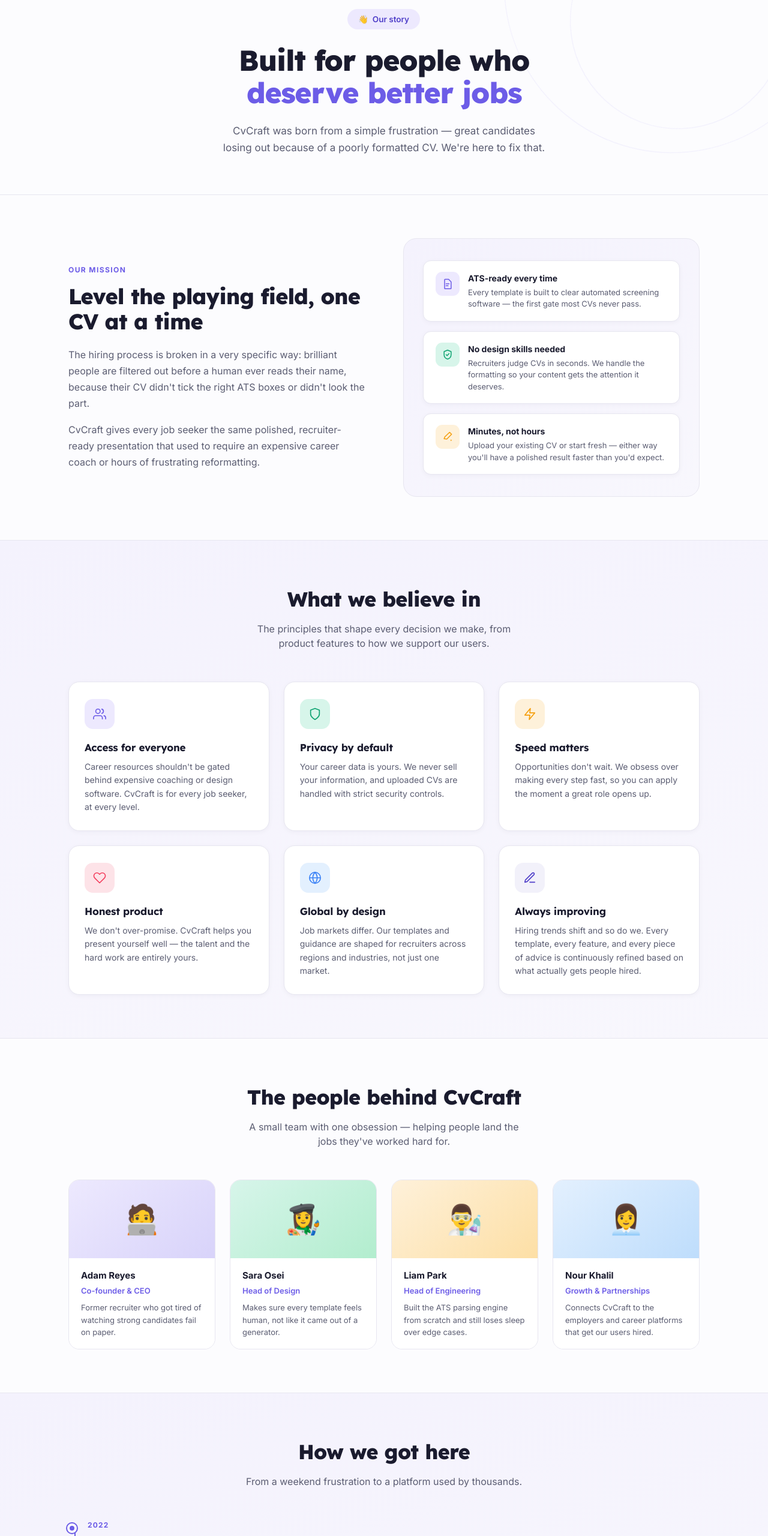
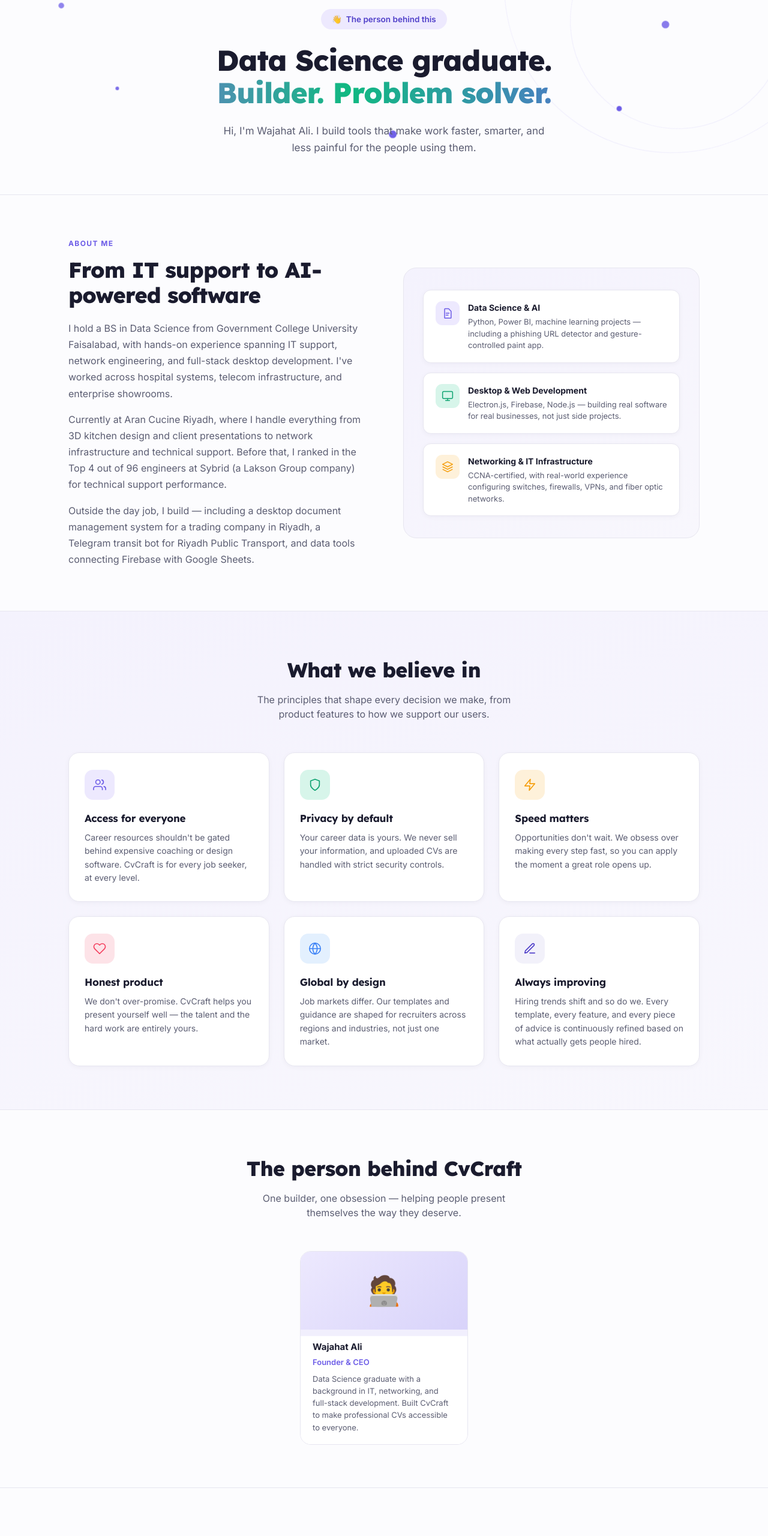
Before and after one commit to wajuayaan-ui/cvcraft, a website: page public/about.html in a window 1280 px wide. Shown: the part 140-2700 px from the top of the page at 60% size. Drawn offline with Linux system fonts and the light colour scheme.

Commit message:
Update about.html

```diff
--- a/public/about.html
+++ b/public/about.html
@@ -34,6 +34,30 @@
   }
 
   html { scroll-behavior: smooth; }
+
+  /* ───────── Dark Mode ───────── */
+  html.dark {
+    --ink: #EEEDF8;
+    --ink-soft: #A8A6C0;
+    --ink-faint: #6B6985;
+    --line: #2E2D42;
+    --bg: #13121F;
+    --panel-violet: #1C1A2E;
+    --panel-emerald: #111E1A;
+  }
+  html.dark body { background: var(--bg); }
+  html.dark .nav { background: rgba(19,18,31,0.92); }
+  html.dark .brand-mark { box-shadow: 0 4px 12px rgba(108,92,231,0.5); }
+  html.dark .mv-card,
+  html.dark .value-card,
+  html.dark .team-info { background: #1C1A2E; border-color: var(--line); }
+  html.dark .mission-visual { background: linear-gradient(140deg, #1C1A2E 0%, #18172A 100%); }
+  html.dark .values-section { background: linear-gradient(160deg, #1A1829 0%, #15141F 100%); }
+  html.dark .cta-section { border-color: var(--line); }
+  html.dark .footer { border-color: var(--line); }
+  html.dark .theme-btn { background: #2A2840; color: var(--ink-soft); }
+  html.dark .theme-btn:hover { background: #332F55; }
+  html.dark .tl-dot { background: #13121F; }
 
   body {
     font-family: 'Inter', system-ui, sans-serif;
@@ -76,6 +100,62 @@
     0% { background-position: -200% center; }
     100% { background-position: 200% center; }
   }
+  @keyframes gradientShift {
+    0%, 100% { background-position: 0% 50%; }
+    50% { background-position: 100% 50%; }
+  }
+  @keyframes avatarPulse {
+    0%, 100% { box-shadow: 0 0 0 0 rgba(108,92,231,0.4); }
+    50% { box-shadow: 0 0 0 14px rgba(108,92,231,0); }
+  }
+  @keyframes floatParticle {
+    0% { transform: translateY(0) translateX(0) scale(1); opacity: 0.7; }
+    33% { transform: translateY(-30px) translateX(12px) scale(1.1); opacity: 1; }
+    66% { transform: translateY(-18px) translateX(-10px) scale(0.9); opacity: 0.8; }
+    100% { transform: translateY(0) translateX(0) scale(1); opacity: 0.7; }
+  }
+  @keyframes borderGlow {
+    0%, 100% { border-color: rgba(108,92,231,0.2); }
+    50% { border-color: rgba(108,92,231,0.6); }
+  }
+  @keyframes countUp {
+    from { opacity: 0; transform: translateY(10px); }
+    to   { opacity: 1; transform: translateY(0); }
+  }
+
+  /* ───────── Animated accent text ───────── */
+  .accent {
+    background: linear-gradient(90deg, #6C5CE7, #A855F7, #10B981, #6C5CE7);
+    background-size: 300% 300%;
+    -webkit-background-clip: text;
+    -webkit-text-fill-color: transparent;
+    background-clip: text;
+    animation: gradientShift 4s ease infinite;
+  }
+
+  /* ───────── Hero particles ───────── */
+  .hero-particles { position: absolute; inset: 0; pointer-events: none; overflow: hidden; }
+  .particle {
+    position: absolute; border-radius: 50%;
+    background: var(--indigo); opacity: 0.18;
+  }
+  .p1 { width:10px; height:10px; top:20%; left:8%;  animation: floatParticle 6s ease-in-out infinite; }
+  .p2 { width:6px;  height:6px;  top:60%; left:15%; animation: floatParticle 8s ease-in-out infinite 1s; }
+  .p3 { width:14px; height:14px; top:30%; right:12%;animation: floatParticle 7s ease-in-out infinite 0.5s; }
+  .p4 { width:8px;  height:8px;  top:70%; right:20%;animation: floatParticle 9s ease-in-out infinite 2s; }
+  .p5 { width:5px;  height:5px;  top:15%; left:45%; animation: floatParticle 5s ease-in-out infinite 1.5s; }
+  .p6 { width:12px; height:12px; top:80%; left:50%; animation: floatParticle 10s ease-in-out infinite 0.8s; }
+
+  /* ───────── Team avatar pulse ───────── */
+  .team-avatar { animation: avatarPulse 3s ease-in-out infinite; }
+
+  /* ───────── mv-card staggered entrance ───────── */
+  .mv-card { animation: fadeUp 0.5s cubic-bezier(.16,.8,.3,1) both; }
+  .mv-card:nth-child(2) { animation-delay: 0.12s; }
+  .mv-card:nth-child(3) { animation-delay: 0.24s; }
+
+  /* ───────── Team card entrance ───────── */
+  .team-card { animation: popIn 0.6s cubic-bezier(.16,.8,.3,1) both 0.2s; }
 
   .reveal {
     opacity: 0;
@@ -272,9 +352,9 @@
     background: #fff; border-radius: 18px; padding: 28px 26px;
     border: 1px solid var(--line);
     box-shadow: 0 2px 8px rgba(26,27,46,0.04);
-    transition: transform 0.3s cubic-bezier(.16,.8,.3,1), box-shadow 0.3s;
+    transition: transform 0.3s cubic-bezier(.16,.8,.3,1), box-shadow 0.3s, border-color 0.3s;
   }
-  .value-card:hover { transform: translateY(-5px); box-shadow: 0 16px 36px -12px rgba(26,27,46,0.14); }
+  .value-card:hover { transform: translateY(-5px); box-shadow: 0 16px 36px -12px rgba(108,92,231,0.22); border-color: rgba(108,92,231,0.4); }
   .val-icon {
     width: 50px; height: 50px; border-radius: 14px;
     display: flex; align-items: center; justify-content: center;
@@ -314,6 +394,7 @@
   .team-info h4 { font-size: 15px; font-weight: 700; color: var(--ink); margin-bottom: 4px; }
   .team-info .role { font-size: 13px; color: var(--indigo); font-weight: 600; margin-bottom: 8px; }
   .team-info p { font-size: 13px; color: var(--ink-soft); line-height: 1.55; }
+  .team-grid-solo { grid-template-columns: 280px; justify-content: center; }
 
   /* ───────── Timeline ───────── */
   .timeline-wrap { position: relative; margin-top: 52px; padding-left: 32px; }
@@ -409,7 +490,9 @@
 <nav class="nav">
   <a href="index.html" class="brand">
     <div class="brand-mark">
-      <svg width="20" height="20" viewBox="0 0 24 24" fill="none">
+      <img src="cvcraft-logo.png" alt="CvCraft" style="width:38px;height:38px;border-radius:11px;object-fit:cover;display:block;"
+        onerror="this.style.display='none';this.nextElementSibling.style.display='flex'">
+      <svg width="20" height="20" viewBox="0 0 24 24" fill="none" style="display:none">
         <path d="M6 2.5h8l5 5v13a1 1 0 0 1-1 1H6a1 1 0 0 1-1-1V3.5a1 1 0 0 1 1-1z" stroke="#fff" stroke-width="1.6" stroke-linejoin="round"/>
         <path d="M14 2.5v5h5" stroke="#fff" stroke-width="1.6" stroke-linejoin="round"/>
         <circle cx="10.5" cy="15.5" r="2.5" fill="#fff"/>
@@ -429,8 +512,6 @@
     <button class="theme-btn" id="theme-toggle" aria-label="Toggle theme" title="Toggle theme">
       <svg width="17" height="17" viewBox="0 0 24 24" fill="none"><circle cx="12" cy="12" r="4.5" stroke="currentColor" stroke-width="1.8"/><path d="M12 2.5v2.4M12 19.1v2.4M21.5 12h-2.4M4.9 12H2.5M18.5 5.5l-1.7 1.7M7.2 16.8l-1.7 1.7M18.5 18.5l-1.7-1.7M7.2 7.2L5.5 5.5" stroke="currentColor" stroke-width="1.8" stroke-linecap="round"/></svg>
     </button>
-    <button class="btn-login">Log in</button>
-    <button class="btn-signup">Sign up</button>
   </div>
 </nav>
 
@@ -438,19 +519,28 @@
 <section class="page-hero">
   <div class="hero-bg-ring ring-1"></div>
   <div class="hero-bg-ring ring-2"></div>
-  <div class="eyebrow"><span class="spark">👋</span> Our story</div>
-  <h1>Built for people who<br><span class="accent">deserve better jobs</span></h1>
-  <p>CvCraft was born from a simple frustration — great candidates losing out because of a poorly formatted CV. We're here to fix that.</p>
+  <div class="hero-particles">
+    <div class="particle p1"></div>
+    <div class="particle p2"></div>
+    <div class="particle p3"></div>
+    <div class="particle p4"></div>
+    <div class="particle p5"></div>
+    <div class="particle p6"></div>
+  </div>
+  <div class="eyebrow"><span class="spark">👋</span> The person behind this</div>
+  <h1>Data Science graduate.<br><span class="accent">Builder. Problem solver.</span></h1>
+  <p>Hi, I'm Wajahat Ali. I build tools that make work faster, smarter, and less painful for the people using them.</p>
 </section>
 
 <!-- ───────── Mission ───────── -->
 <div class="section">
   <div class="mission-grid">
     <div class="reveal">
-      <div class="mission-label">Our Mission</div>
-      <h2>Level the playing field, one CV at a time</h2>
-      <p>The hiring process is broken in a very specific way: brilliant people are filtered out before a human ever reads their name, because their CV didn't tick the right ATS boxes or didn't look the part.</p>
-      <p>CvCraft gives every job seeker the same polished, recruiter-ready presentation that used to require an expensive career coach or hours of frustrating reformatting.</p>
+      <div class="mission-label">About Me</div>
+      <h2>From IT support to AI-powered software</h2>
+      <p>I hold a BS in Data Science from Government College University Faisalabad, with hands-on experience spanning IT support, network engineering, and full-stack desktop development. I've worked across hospital systems, telecom infrastructure, and enterprise showrooms.</p>
+      <p>Currently at Aran Cucine Riyadh, where I handle everything from 3D kitchen design and client presentations to network infrastructure and technical support. Before that, I ranked in the Top 4 out of 96 engineers at Sybrid (a Lakson Group company) for technical support performance.</p>
+      <p>Outside the day job, I build — including a desktop document management system for a trading company in Riyadh, a Telegram transit bot for Riyadh Public Transport, and data tools connecting Firebase with Google Sheets.</p>
     </div>
     <div class="mission-visual reveal" style="transition-delay:0.12s">
       <div class="mv-card">
@@ -458,26 +548,26 @@
           <svg width="20" height="20" viewBox="0 0 24 24" fill="none"><path d="M7 3h7l5 5v13a1 1 0 0 1-1 1H7a1 1 0 0 1-1-1V4a1 1 0 0 1 1-1z" stroke="currentColor" stroke-width="1.8" stroke-linejoin="round"/><path d="M9 12h6M9 16h4" stroke="currentColor" stroke-width="1.8" stroke-linecap="round"/></svg>
         </div>
         <div class="mv-card-text">
-          <h4>ATS-ready every time</h4>
-          <p>Every template is built to clear automated screening software — the first gate most CVs never pass.</p>
+          <h4>Data Science & AI</h4>
+          <p>Python, Power BI, machine learning projects — including a phishing URL detector and gesture-controlled paint app.</p>
         </div>
       </div>
       <div class="mv-card">
         <div class="mv-icon e">
-          <svg width="20" height="20" viewBox="0 0 24 24" fill="none"><path d="M12 3l7 3v6c0 4.6-3 8-7 9-4-1-7-4.4-7-9V6l7-3z" stroke="currentColor" stroke-width="1.8" stroke-linejoin="round"/><path d="M9 12l2 2 4-4" stroke="currentColor" stroke-width="1.8" stroke-linecap="round" stroke-linejoin="round"/></svg>
+          <svg width="20" height="20" viewBox="0 0 24 24" fill="none"><rect x="2" y="3" width="20" height="14" rx="2" stroke="currentColor" stroke-width="1.8"/><path d="M8 21h8M12 17v4" stroke="currentColor" stroke-width="1.8" stroke-linecap="round"/></svg>
         </div>
         <div class="mv-card-text">
-          <h4>No design skills needed</h4>
-          <p>Recruiters judge CVs in seconds. We handle the formatting so your content gets the attention it deserves.</p>
+          <h4>Desktop & Web Development</h4>
+          <p>Electron.js, Firebase, Node.js — building real software for real businesses, not just side projects.</p>
         </div>
       </div>
       <div class="mv-card">
         <div class="mv-icon a">
-          <svg width="20" height="20" viewBox="0 0 24 24" fill="none"><path d="M5 16l1.5-4L16 3l4 4-9.5 9.5L5 16z" stroke="currentColor" stroke-width="1.8" stroke-linejoin="round"/><path d="M19 21l.6-1.6L21 19l-1.4-.6L19 17l-.6 1.4L17 19l1.4.6L19 21z" fill="currentColor"/></svg>
+          <svg width="20" height="20" viewBox="0 0 24 24" fill="none"><path d="M12 2L2 7l10 5 10-5-10-5zM2 17l10 5 10-5M2 12l10 5 10-5" stroke="currentColor" stroke-width="1.8" stroke-linejoin="round"/></svg>
         </div>
         <div class="mv-card-text">
-          <h4>Minutes, not hours</h4>
-          <p>Upload your existing CV or start fresh — either way you'll have a polished result faster than you'd expect.</p>
+          <h4>Networking & IT Infrastructure</h4>
+          <p>CCNA-certified, with real-world experience configuring switches, firewalls, VPNs, and fiber optic networks.</p>
         </div>
       </div>
     </div>
@@ -541,76 +631,16 @@
 <!-- ───────── Team ───────── -->
 <div class="section">
   <div class="section-header reveal">
-    <h2>The people behind CvCraft</h2>
-    <p>A small team with one obsession — helping people land the jobs they've worked hard for.</p>
+    <h2>The person behind CvCraft</h2>
+    <p>One builder, one obsession — helping people present themselves the way they deserve.</p>
   </div>
-  <div class="team-grid">
-    <div class="team-card reveal" style="transition-delay:0.05s">
+  <div class="team-grid team-grid-solo">
+    <div class="team-card reveal">
       <div class="team-avatar v">🧑‍💻</div>
       <div class="team-info">
-        <h4>Adam Reyes</h4>
-        <div class="role">Co-founder & CEO</div>
-        <p>Former recruiter who got tired of watching strong candidates fail on paper.</p>
-      </div>
-    </div>
-    <div class="team-card reveal" style="transition-delay:0.12s">
-      <div class="team-avatar e">👩‍🎨</div>
-      <div class="team-info">
-        <h4>Sara Osei</h4>
-        <div class="role">Head of Design</div>
-        <p>Makes sure every template feels human, not like it came out of a generator.</p>
-      </div>
-    </div>
-    <div class="team-card reveal" style="transition-delay:0.19s">
-      <div class="team-avatar a">👨‍🔬</div>
-      <div class="team-info">
-        <h4>Liam Park</h4>
-        <div class="role">Head of Engineering</div>
-        <p>Built the ATS parsing engine from scratch and still loses sleep over edge cases.</p>
-      </div>
-    </div>
-    <div class="team-card reveal" style="transition-delay:0.26s">
-      <div class="team-avatar s">👩‍💼</div>
-      <div class="team-info">
-        <h4>Nour Khalil</h4>
-        <div class="role">Growth & Partnerships</div>
-        <p>Connects CvCraft to the employers and career platforms that get our users hired.</p>
-      </div>
-    </div>
-  </div>
-</div>
-
-<!-- ───────── Story timeline ───────── -->
-<div class="values-section">
-  <div class="values-inner">
-    <div class="section-header reveal">
-      <h2>How we got here</h2>
-      <p>From a weekend frustration to a platform used by thousands.</p>
-    </div>
-    <div class="timeline-wrap">
-      <div class="tl-item reveal" style="transition-delay:0.05s">
-        <div class="tl-dot"><span></span></div>
-        <div class="tl-year">2022</div>
-        <h4>The frustration that started it</h4>
-        <p>Adam, after five years in recruitment, watches a brilliant candidate get auto-rejected because their CV used a table layout. He starts building a tool over a long weekend.</p>
-      </div>
-      <div class="tl-item reveal" style="transition-delay:0.15s">
-        <div class="tl-dot"><span></span></div>
-        <div class="tl-year">2023</div>
-        <h4>First 1,000 users</h4>
-        <p>A quiet beta launch. Word spreads through job-seeker communities. The team grows to four and the first proper ATS-optimised templates ship.</p>
-      </div>
-      <div class="tl-item reveal" style="transition-delay:0.25s">
-        <div class="tl-dot"><span></span></div>
-        <div class="tl-year">2024</div>
-        <h4>Upload & enhance launches</h4>
-        <p>The ability to upload an existing CV and instantly clean, reformat, and improve it becomes CvCraft's most-used feature within weeks of launch.</p>
-      </div>
-      <div class="tl-item reveal" style="transition-delay:0.35s">
-        <div class="tl-dot"><span></span></div>
-        <div class="tl-year">Today</div>
-        <h4>10,000+ CVs created and counting</h4>
-        <p>Thousands of users have used CvCraft to land interviews and jobs worldwide. We're still a small team — still just as obsessed with getting the details right.</p>
+        <h4>Wajahat Ali</h4>
+        <div class="role">Founder & CEO</div>
+        <p>Data Science graduate with a background in IT, networking, and full-stack development. Built CvCraft to make professional CVs accessible to everyone.</p>
       </div>
     </div>
   </div>
@@ -640,12 +670,18 @@
 </footer>
 
 <script>
-  // Theme toggle
+  // Theme toggle — proper dark mode via CSS class
   const themeBtn = document.getElementById('theme-toggle');
-  let isDark = false;
+  const root = document.documentElement;
+
+  // Load saved preference
+  if (localStorage.getItem('theme') === 'dark') {
+    root.classList.add('dark');
+  }
+
   themeBtn.addEventListener('click', () => {
-    isDark = !isDark;
-    document.body.style.filter = isDark ? 'invert(1) hue-rotate(180deg)' : 'none';
+    root.classList.toggle('dark');
+    localStorage.setItem('theme', root.classList.contains('dark') ? 'dark' : 'light');
   });
 
   // Scroll-triggered reveal
```
